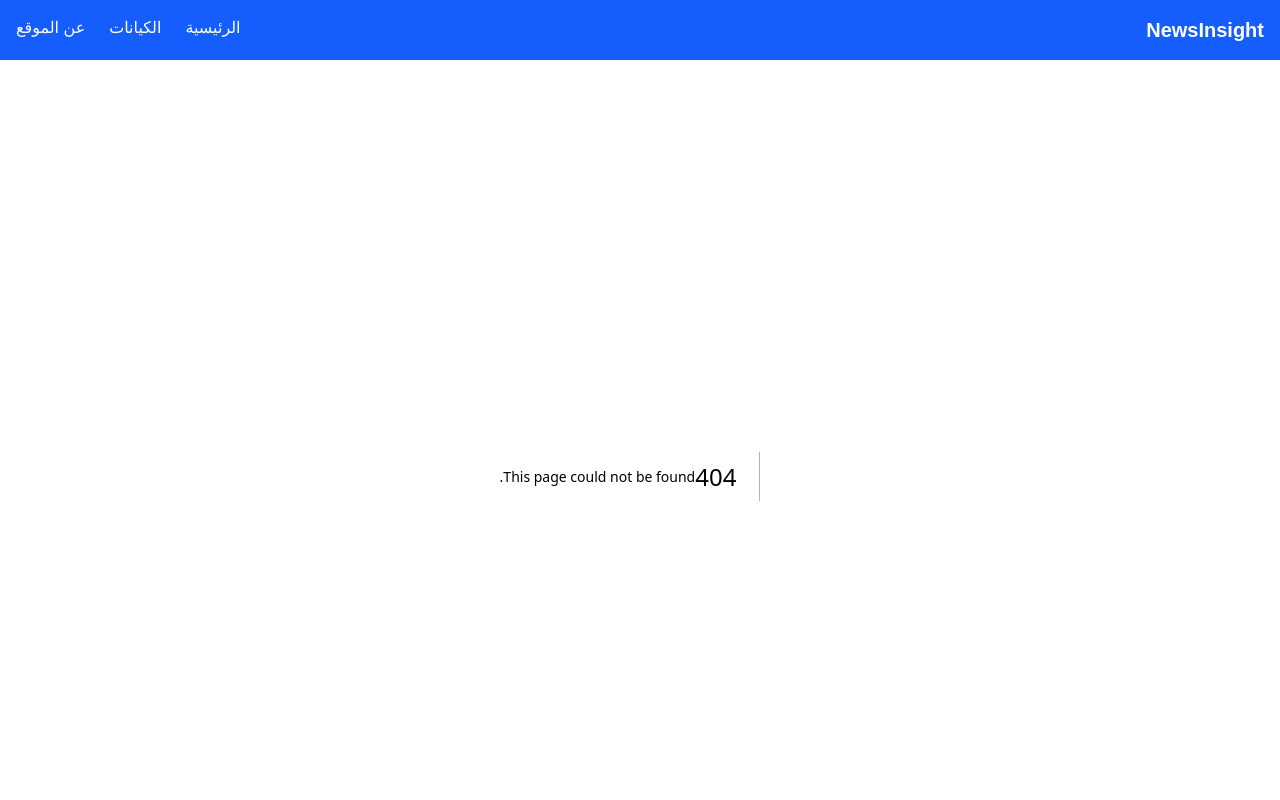
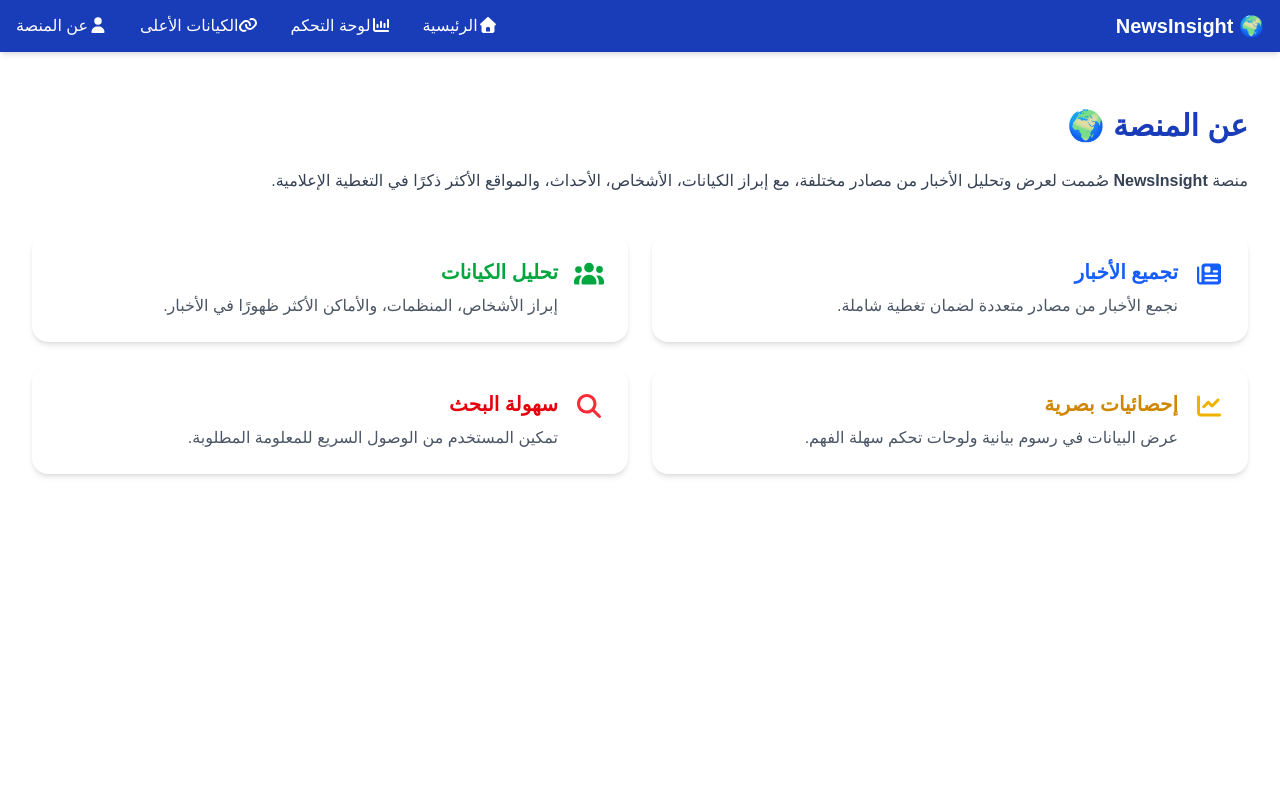
Before and after one commit to omar-sala/whatisgoing, a Next.js app: page /about in a window 1280 px wide. Before the commit this address had no page. Shown: the top 800 px of the page. Built offline with nearby package versions, Linux system fonts and the light colour scheme.

Commit message:
Add about file

```diff
--- /dev/null
+++ b/app/about/page.js
@@ -0,0 +1,84 @@
+import { FontAwesomeIcon } from '@fortawesome/react-fontawesome'
+import {
+  faNewspaper,
+  faUsers,
+  faChartLine,
+  faMagnifyingGlass,
+} from '@fortawesome/free-solid-svg-icons'
+
+export default function AboutPage() {
+  return (
+    <div className="container mx-auto px-4 py-10">
+      {/* العنوان الرئيسي */}
+      <h1 className="text-3xl font-bold text-blue-800 mb-6">عن المنصة 🌍</h1>
+      <p className="text-gray-700 mb-10 leading-relaxed">
+        منصة <span className="font-semibold">NewsInsight</span> صُممت لعرض
+        وتحليل الأخبار من مصادر مختلفة، مع إبراز الكيانات، الأشخاص، الأحداث،
+        والمواقع الأكثر ذكرًا في التغطية الإعلامية.
+      </p>
+
+      {/* كروت المميزات */}
+      <div className="grid md:grid-cols-2 gap-6">
+        <div className="bg-white shadow-md rounded-2xl p-6 flex items-start gap-4 hover:shadow-lg transition">
+          <FontAwesomeIcon
+            icon={faNewspaper}
+            className="text-blue-600 text-2xl mt-1"
+          />
+          <div>
+            <h2 className="text-xl text-blue-600 font-semibold mb-2">
+              تجميع الأخبار
+            </h2>
+            <p className="text-gray-600">
+              نجمع الأخبار من مصادر متعددة لضمان تغطية شاملة.
+            </p>
+          </div>
+        </div>
+
+        <div className="bg-white shadow-md rounded-2xl p-6 flex items-start gap-4 hover:shadow-lg transition">
+          <FontAwesomeIcon
+            icon={faUsers}
+            className="text-green-600 text-2xl mt-1"
+          />
+          <div>
+            <h2 className="text-xl text-green-600 font-semibold mb-2">
+              تحليل الكيانات
+            </h2>
+            <p className="text-gray-600">
+              إبراز الأشخاص، المنظمات، والأماكن الأكثر ظهورًا في الأخبار.
+            </p>
+          </div>
+        </div>
+
+        <div className="bg-white shadow-md rounded-2xl p-6 flex items-start gap-4 hover:shadow-lg transition">
+          <FontAwesomeIcon
+            icon={faChartLine}
+            className="text-yellow-500 text-2xl mt-1"
+          />
+          <div>
+            <h2 className="text-xl text-yellow-600 font-semibold mb-2">
+              إحصائيات بصرية
+            </h2>
+            <p className="text-gray-600">
+              عرض البيانات في رسوم بيانية ولوحات تحكم سهلة الفهم.
+            </p>
+          </div>
+        </div>
+
+        <div className="bg-white shadow-md rounded-2xl p-6 flex items-start gap-4 hover:shadow-lg transition">
+          <FontAwesomeIcon
+            icon={faMagnifyingGlass}
+            className="text-red-500 text-2xl mt-1"
+          />
+          <div>
+            <h2 className="text-xl text-red-600 font-semibold mb-2">
+              سهولة البحث
+            </h2>
+            <p className="text-gray-600">
+              تمكين المستخدم من الوصول السريع للمعلومة المطلوبة.
+            </p>
+          </div>
+        </div>
+      </div>
+    </div>
+  )
+}
--- a/app/dashboard/page.js
+++ b/app/dashboard/page.js
@@ -3,7 +3,7 @@ import SourcesStats from './SourcesStats'
 export default function DashboardHome() {
   return (
     <div>
-      <h1 className="text-2xl font-bold mb-4">مرحباً بك 👋</h1>
+      <h1 className="text-2xl text-yellow-600 font-bold mb-4">مرحباً بك 👋</h1>
       <p className="text-gray-600">اختر من القائمة لعرض البيانات.</p>
       <SourcesStats />
     </div>
--- a/app/dashboard/top-entities/page.js
+++ b/app/dashboard/top-entities/page.js
@@ -67,14 +67,14 @@ export default function TopEntitiesPage() {
 
   return (
     <div>
-      <h1 className="text-2xl font-bold mb-4">Top Entities</h1>
+      <h1 className="text-2xl text-blue-600 font-bold mb-4">Top Entities</h1>
       <ul className="space-y-2">
         {entities.map((entity, idx) => (
           <li
             key={entity.id ?? entity.name ?? idx}
             className="p-3 border rounded-lg shadow"
           >
-            <h2 className="font-semibold">{entity.name}</h2>
+            <h2 className="font-semibold text-gray-600">{entity.name}</h2>
             <p className="text-sm text-gray-600">
               النوع: {entity.entity_type ?? 'غير معروف'} | الأخبار:{' '}
               {entity.news_count ?? 0}
--- a/app/entities/[slug]/page.js
+++ b/app/entities/[slug]/page.js
@@ -13,26 +13,25 @@ const TopRelatedEntities = lazy(() => import('@/components/TopRelatedEntities'))
 export async function generateMetadata({ params }) {
   const { slug } = params
 
+  try {
     const res = await fetch(
       `https://backend.whatisgoing.com/api/entities/${slug}`,
       { cache: 'no-store' }
     )
 
     if (!res.ok) {
-    return {
-      title: `الكيان: ${slug}`,
-      description: 'تعذر تحميل بيانات الكيان',
-    }
+      throw new Error('تعذر جلب البيانات')
     }
 
     const entity = await res.json()
 
     return {
-    title: `📌 ${entity.name} | WhatIsGoing`,
+      title: `${entity.name} | WhatIsGoing`,
       description: entity.description || `صفحة ${entity.name} على WhatIsGoing`,
       openGraph: {
-      title: `📌 ${entity.name} | WhatIsGoing`,
-      description: entity.description || `صفحة ${entity.name} على WhatIsGoing`,
+        title: `${entity.name} | WhatIsGoing`,
+        description:
+          entity.description || `صفحة ${entity.name} على WhatIsGoing`,
         url: `https://whatisgoing.com/entities/${slug}`,
         siteName: 'WhatIsGoing',
         images: [
@@ -48,10 +47,17 @@ export async function generateMetadata({ params }) {
       },
       twitter: {
         card: 'summary_large_image',
-      title: `📌 ${entity.name} | WhatIsGoing`,
-      description: entity.description || `صفحة ${entity.name} على WhatIsGoing`,
+        title: `${entity.name} | WhatIsGoing`,
+        description:
+          entity.description || `صفحة ${entity.name} على WhatIsGoing`,
         images: [entity.image || 'https://whatisgoing.com/default-og.png'],
       },
+    }
+  } catch (error) {
+    return {
+      title: `الكيان: ${slug}`,
+      description: 'تعذر تحميل بيانات الكيان',
+    }
   }
 }
 
@@ -80,13 +86,13 @@ export default async function EntityPage({ params }) {
 
         {/* Sentiment Stats */}
         <div className="bg-white rounded-2xl shadow-md p-6">
-          <h2 className="text-xl font-bold mb-4">📊 إحصائيات المشاعر</h2>
+          <Suspense fallback={<div>⏳ جاري تحميل إحصائيات المشاعر...</div>}>
             <SentimentStats stats={entity.sentiment_statistics} />
+          </Suspense>
         </div>
 
         {/* News Sources */}
         <div className="bg-white rounded-2xl shadow-md p-6">
-          <h2 className="text-xl font-bold mb-4">📰 مصادر الأخبار</h2>
           <Suspense fallback={<div>⏳ جاري تحميل المصادر...</div>}>
             <NewsSourcesList sources={entity.news_count_per_source} />
           </Suspense>
@@ -94,7 +100,6 @@ export default async function EntityPage({ params }) {
 
         {/* Related Entities */}
         <div className="bg-white rounded-2xl shadow-md p-6">
-          <h2 className="text-xl font-bold mb-4">🔗 الكيانات المرتبطة</h2>
           <Suspense fallback={<div>⏳ جاري تحميل الكيانات المرتبطة...</div>}>
             <TopRelatedEntities related={entity.top_related_entities} />
           </Suspense>
@@ -102,9 +107,6 @@ export default async function EntityPage({ params }) {
 
         {/* Frequency Chart */}
         <div className="bg-white rounded-2xl shadow-md p-6">
-          <h2 className="text-xl font-bold mb-4">
-            📈 تكرار ظهور الكيان عبر الزمن
-          </h2>
           <Suspense fallback={<div>📊 جاري تحميل الرسم البياني...</div>}>
             <EntityFrequencyChart data={entity.entity_frequency} />
           </Suspense>
--- a/app/layout.js
+++ b/app/layout.js
@@ -1,6 +1,9 @@
 import './globals.css'
 import Navbar from '../components/Navbar'
 import Footer from '../components/Footer'
+import '@fortawesome/fontawesome-svg-core/styles.css'
+import { config } from '@fortawesome/fontawesome-svg-core'
+config.autoAddCss = false
 
 export const metadata = {
   title: 'NewsInsight',
--- a/components/DashboardNavbar.js
+++ /dev/null
@@ -1,20 +0,0 @@
-export default function DashboardNavbar() {
-  return (
-    <nav className="bg-gray-800 text-white p-4">
-      <div className="container mx-auto flex justify-between">
-        <h1 className="font-bold text-xl">Dashboard</h1>
-        <ul className="flex gap-4">
-          <li>
-            <a href="/dashboard">الرئيسية</a>
-          </li>
-          <li>
-            <a href="/dashboard/reports">التقارير</a>
-          </li>
-          <li>
-            <a href="/">الموقع الرئيسي</a>
-          </li>
-        </ul>
-      </div>
-    </nav>
-  )
-}
--- a/components/EntityFrequencyChart.js
+++ b/components/EntityFrequencyChart.js
@@ -16,7 +16,9 @@ export default function EntityFrequencyChart({ data }) {
 
   return (
     <div className="w-full h-80 bg-white shadow rounded-2xl p-4">
-      <h2 className="text-xl font-bold mb-4">تغير تكرار الكيان بمرور الوقت</h2>
+      <h2 className="text-xl text-blue-600 font-bold mb-4">
+        تغير تكرار الكيان بمرور الوقت
+      </h2>
       <ResponsiveContainer width="100%" height="100%">
         <LineChart data={data}>
           <CartesianGrid strokeDasharray="3 3" />
--- a/components/Navbar.js
+++ b/components/Navbar.js
@@ -1,19 +1,50 @@
 import Link from 'next/link'
+import { FontAwesomeIcon } from '@fortawesome/react-fontawesome'
+import {
+  faHouse,
+  faChartColumn,
+  faLink,
+  faUser,
+} from '@fortawesome/free-solid-svg-icons'
 
 export default function Navbar() {
   return (
-    <nav className="bg-blue-600 text-white p-4">
-      <div className="container mx-auto flex justify-between">
-        <h1 className="font-bold text-xl">NewsInsight</h1>
+    <nav className="bg-blue-800 text-white shadow-md">
+      <div className="container mx-auto px-4 py-3 flex justify-between items-center">
+        {/* الشعار */}
+        <h1 className="text-xl font-bold">🌍 NewsInsight</h1>
+
+        {/* الروابط */}
         <ul className="flex gap-6">
           <li>
-            <Link href={'/'}>الرئيسية</Link>
+            <Link href="/" className="hover:text-yellow-300 transition">
+              <FontAwesomeIcon icon={faHouse} className="mr-2" />
+              الرئيسية
+            </Link>
           </li>
           <li>
-            <Link href={'../entities'}>الكيانات</Link>
+            <Link
+              href="/dashboard"
+              className="hover:text-yellow-300 transition"
+            >
+              <FontAwesomeIcon icon={faChartColumn} className="mr-2" />
+              لوحة التحكم
+            </Link>
           </li>
           <li>
-            <Link href={'/about'}>عن الموقع</Link>
+            <Link
+              href="/dashboard/top-entities"
+              className="hover:text-yellow-300 transition"
+            >
+              <FontAwesomeIcon icon={faLink} className="mr-2" />
+              الكيانات الأعلى
+            </Link>
+          </li>
+          <li>
+            <Link href="/about" className="hover:text-yellow-300 transition">
+              <FontAwesomeIcon icon={faUser} className="mr-2" />
+              عن المنصة
+            </Link>
           </li>
         </ul>
       </div>
--- a/components/SentimentStats.js
+++ b/components/SentimentStats.js
@@ -1,13 +1,45 @@
+import { FontAwesomeIcon } from '@fortawesome/react-fontawesome'
+import {
+  faSmile,
+  faFrown,
+  faMeh,
+  faQuestionCircle,
+} from '@fortawesome/free-solid-svg-icons'
+
 export default function SentimentStats({ stats }) {
+  // خريطة القيم: رقم → نص + لون + أيقونة
+  const labels = {
+    0: { text: 'سلبي', color: 'text-red-600', icon: faFrown },
+    1: { text: 'إيجابي', color: 'text-green-600', icon: faSmile },
+    2: { text: 'محايد', color: 'text-gray-600', icon: faMeh },
+  }
+
   return (
     <div>
+      {/* العنوان */}
       <h2 className="text-2xl font-semibold text-blue-800 border-b pb-2 mb-4">
         📊 إحصائيات المشاعر
       </h2>
-      <ul className="list-disc list-inside space-y-2 text-gray-800">
-        {Object.entries(stats || {}).map(([key, value]) => (
-          <li key={key}>
-            <span className="font-semibold capitalize">{key}:</span>{' '}
+
+      {/* القائمة */}
+      <ul className="space-y-3 text-gray-800">
+        {Object.entries(stats || {}).map(([key, value]) => {
+          const label = labels[key] || {
+            text: key,
+            color: 'text-gray-600',
+            icon: faQuestionCircle,
+          }
+
+          return (
+            <li key={key} className="flex items-center gap-2">
+              {/* النص + الأيقونة */}
+              <span
+                className={`font-semibold flex items-center gap-1 ${label.color}`}
+              >
+                <FontAwesomeIcon icon={label.icon} /> {label.text}:
+              </span>
+
+              {/* القيمة */}
               {typeof value === 'object' ? (
                 <span className="text-gray-600">
                   {value.name} ({value.value})
@@ -16,25 +48,9 @@ export default function SentimentStats({ stats }) {
                 <span className="text-gray-600">{value}</span>
               )}
             </li>
-        ))}
+          )
+        })}
       </ul>
     </div>
   )
 }
-
-// export default function SentimentStats({ stats }) {
-//   if (!stats) {
-//     return <p className="text-gray-500">لا توجد بيانات إحصائية متاحة</p>
-//   }
-
-//   return (
-//     <div className="bg-gray-100 p-4 rounded-lg shadow w-fit mb-6">
-//       <h2 className="text-xl font-semibold mb-3">إحصائيات المشاعر</h2>
-//       <ul className="space-y-1 text-gray-800">
-//         <li>👍 إيجابي: {stats.positive}</li>
-//         <li>👎 سلبي: {stats.negative}</li>
-//         <li>😐 محايد: {stats.neutral}</li>
-//       </ul>
-//     </div>
-//   )
-// }
--- a/components/TopRelatedEntities.js
+++ b/components/TopRelatedEntities.js
@@ -1,3 +1,11 @@
+import { FontAwesomeIcon } from '@fortawesome/react-fontawesome'
+import {
+  faCalendarAlt,
+  faUser,
+  faBuilding,
+  faMapMarkerAlt,
+} from '@fortawesome/free-solid-svg-icons'
+
 export default function TopRelatedEntities({ related }) {
   return (
     <div>
@@ -5,11 +13,13 @@ export default function TopRelatedEntities({ related }) {
         🔗 الكيانات المرتبطة
       </h2>
 
-      <div className="grid md:grid-cols-3 gap-6">
+      <div className="grid md:grid-cols-4 gap-6">
         {/* أحداث */}
         {related?.event?.length > 0 && (
-          <div className="bg-white rounded-xl p-4 shadow">
-            <h3 className="font-bold text-lg mb-2 text-blue-700">📅 أحداث</h3>
+          <div className="bg-blue-50 border-l-4 border-blue-500 rounded-xl p-4 shadow">
+            <h3 className="font-bold text-lg mb-3 text-blue-700 flex items-center gap-2">
+              <FontAwesomeIcon icon={faCalendarAlt} /> أحداث
+            </h3>
             <ul className="list-disc list-inside space-y-1 text-gray-700">
               {related.event.map((ev) => (
                 <li key={ev.id}>
@@ -25,8 +35,10 @@ export default function TopRelatedEntities({ related }) {
 
         {/* أشخاص */}
         {related?.person?.length > 0 && (
-          <div className="bg-white rounded-xl p-4 shadow">
-            <h3 className="font-bold text-lg mb-2 text-green-700">👤 أشخاص</h3>
+          <div className="bg-green-50 border-l-4 border-green-500 rounded-xl p-4 shadow">
+            <h3 className="font-bold text-lg mb-3 text-green-700 flex items-center gap-2">
+              <FontAwesomeIcon icon={faUser} /> أشخاص
+            </h3>
             <ul className="list-disc list-inside space-y-1 text-gray-700">
               {related.person.map((p) => (
                 <li key={p.id}>
@@ -42,9 +54,9 @@ export default function TopRelatedEntities({ related }) {
 
         {/* منظمات */}
         {related?.organization?.length > 0 && (
-          <div className="bg-white rounded-xl p-4 shadow">
-            <h3 className="font-bold text-lg mb-2 text-purple-700">
-              🏢 منظمات
+          <div className="bg-purple-50 border-l-4 border-purple-500 rounded-xl p-4 shadow">
+            <h3 className="font-bold text-lg mb-3 text-purple-700 flex items-center gap-2">
+              <FontAwesomeIcon icon={faBuilding} /> منظمات
             </h3>
             <ul className="list-disc list-inside space-y-1 text-gray-700">
               {related.organization.map((o) => (
@@ -58,24 +70,26 @@ export default function TopRelatedEntities({ related }) {
             </ul>
           </div>
         )}
+
+        {/* أماكن */}
+        {related?.location?.length > 0 && (
+          <div className="bg-red-50 border-l-4 border-red-500 rounded-xl p-4 shadow">
+            <h3 className="font-bold text-lg mb-3 text-red-700 flex items-center gap-2">
+              <FontAwesomeIcon icon={faMapMarkerAlt} /> أماكن
+            </h3>
+            <ul className="list-disc list-inside space-y-1 text-gray-700">
+              {related.location.map((loc) => (
+                <li key={loc.id}>
+                  {loc.name}{' '}
+                  {loc.value !== undefined && (
+                    <span className="text-sm text-gray-500">({loc.value})</span>
+                  )}
+                </li>
+              ))}
+            </ul>
+          </div>
+        )}
       </div>
     </div>
   )
 }
-
-// export default function TopRelatedEntities({ entities }) {
-//   if (!entities || entities.length === 0) return null
-
-//   return (
-//     <div className="bg-gray-50 p-4 rounded-lg shadow">
-//       <h2 className="text-xl font-semibold mb-3">الكيانات المرتبطة</h2>
-//       <ul className="list-disc list-inside text-gray-700 space-y-1">
-//         {entities.map((e, i) => (
-//           <li key={i}>
-//             {e.name} <span className="text-sm text-gray-500">({e.value})</span>
-//           </li>
-//         ))}
-//       </ul>
-//     </div>
-//   )
-// }
--- a/package.json
+++ b/package.json
@@ -8,6 +8,9 @@
     "start": "next start"
   },
   "dependencies": {
+    "@fortawesome/fontawesome-svg-core": "^7.0.1",
+    "@fortawesome/free-solid-svg-icons": "^7.0.1",
+    "@fortawesome/react-fontawesome": "^3.0.2",
     "next": "15.5.1",
     "react": "19.1.0",
     "react-dom": "19.1.0",
```
Also changed, not shown: components/NewsSourcesList.js (+0 -17 lines), 1 other file (tests, documents, lock files or other folders). Lines whose indentation alone changed are shown as unchanged.
